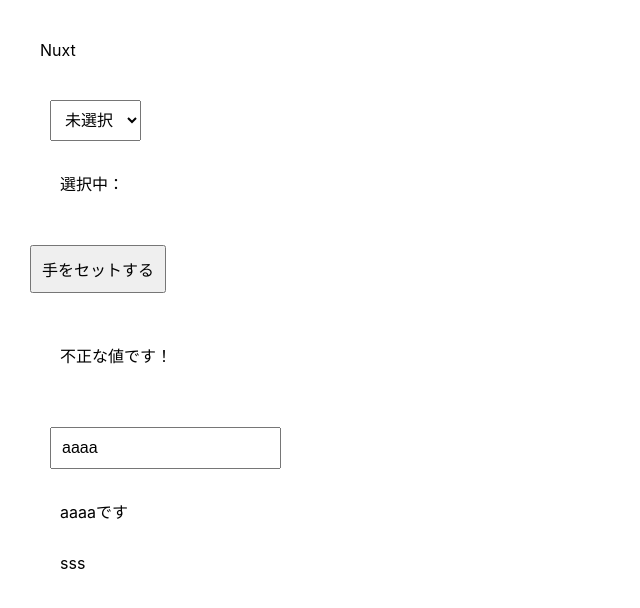
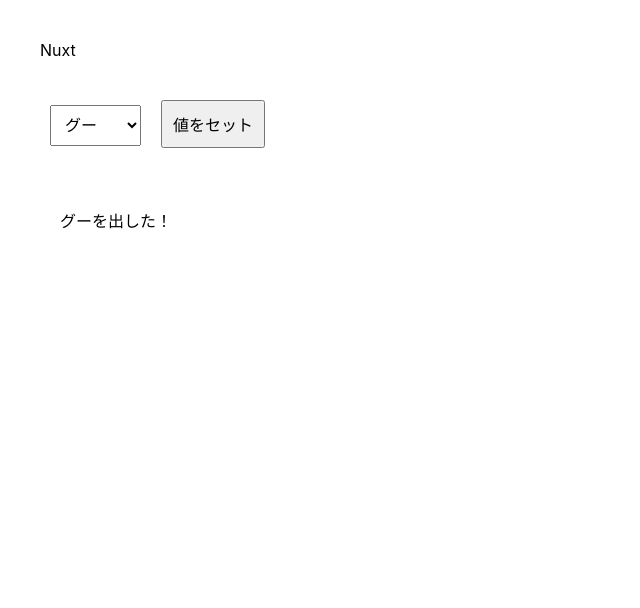
Before and after one commit to yumemi-tokumoto/ball, a Nuxt app: page / in a window 1280 px wide. Shown: the top 608 px of the page, without its empty margins (0-640 px from the left). Built offline with nearby package versions, Linux system fonts and the light colour scheme.

Commit message:
じゃんけんバリデーション

```diff
--- a/pages/index.vue
+++ b/pages/index.vue
@@ -2,26 +2,19 @@
   <div class="container">
     <h1>Nuxt</h1>
     <div>
-      <select v-model="selectHand" name="hand">
-        <option value="">未選択</option>
+      <select v-model="selectHand" name="selectHand">
         <option>グー</option>
         <option>チョキ</option>
         <option>パー</option>
         <option>ほげ</option>
       </select>
-      <p>選択中：{{ selectHand }}</p>
+      <button @click="setHand">値をセット</button>
     </div>
-    <button @click="setHand">手をセットする</button>
     <div v-if="hand" class="result">
       <p>{{ hand }}を出した！</p>
     </div>
     <div v-else class="result">
       <p>不正な値です！</p>
-    </div>
-    <div>
-      <input v-model="test" type="text" />
-      <p>{{ computedTest }}</p>
-      <p>{{ testTest }}</p>
     </div>
   </div>
 </template>
@@ -33,30 +26,28 @@ export default {
   components: {},
   data() {
     return {
-      selectHand: '',
-      hand: false,
-      test: 'aaaa',
-      testTest: 'sss'
+      selectHand: 'グー',
+      hand: 'グー'
     }
   },
   computed: {
-    computedTest: {
+    computedHand: {
+      get() {
+        return this.hand
+      },
       set(newVal) {
-        console.log(newVal + newVal)
-        this.testTest = newVal + newVal
-      },
-      get() {
-        return this.test + 'です'
+        if (/^(グー|チョキ|パー)$/.test(newVal)) {
+          this.hand = newVal
+          console.log(this.hand)
+        } else {
+          this.hand = false
+        }
       }
     }
   },
   methods: {
     setHand() {
-      if (/^(グー|チョキ|パー)$/.test(this.hand)) {
-        this.hand = this.selectHand
-      } else {
-        this.hand = false
-      }
+      this.computedHand = this.selectHand
     }
   }
 }
@@ -73,4 +64,7 @@ export default {
     font-weight: normal;
   }
 }
+.error {
+  color: red;
+}
 </style>
```
